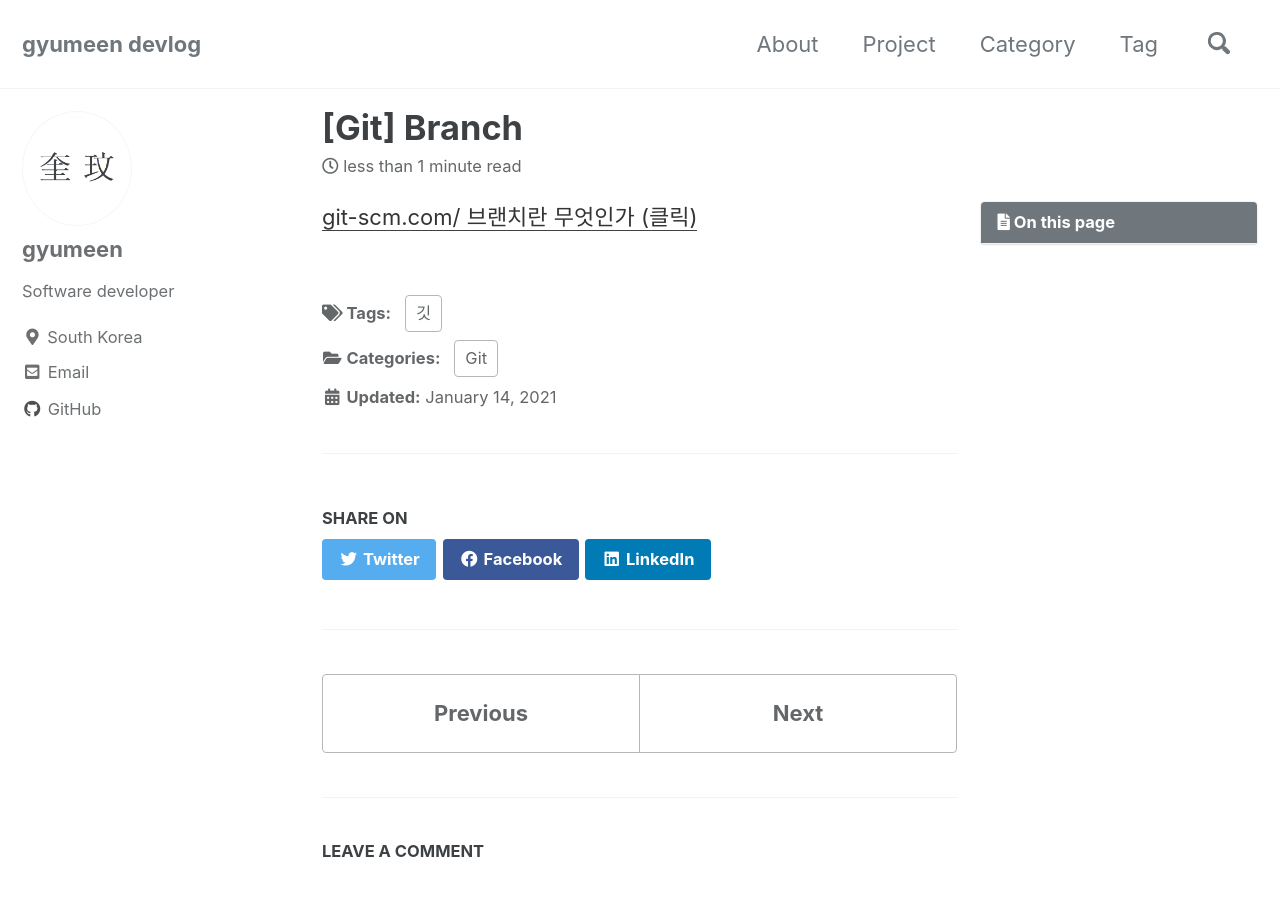
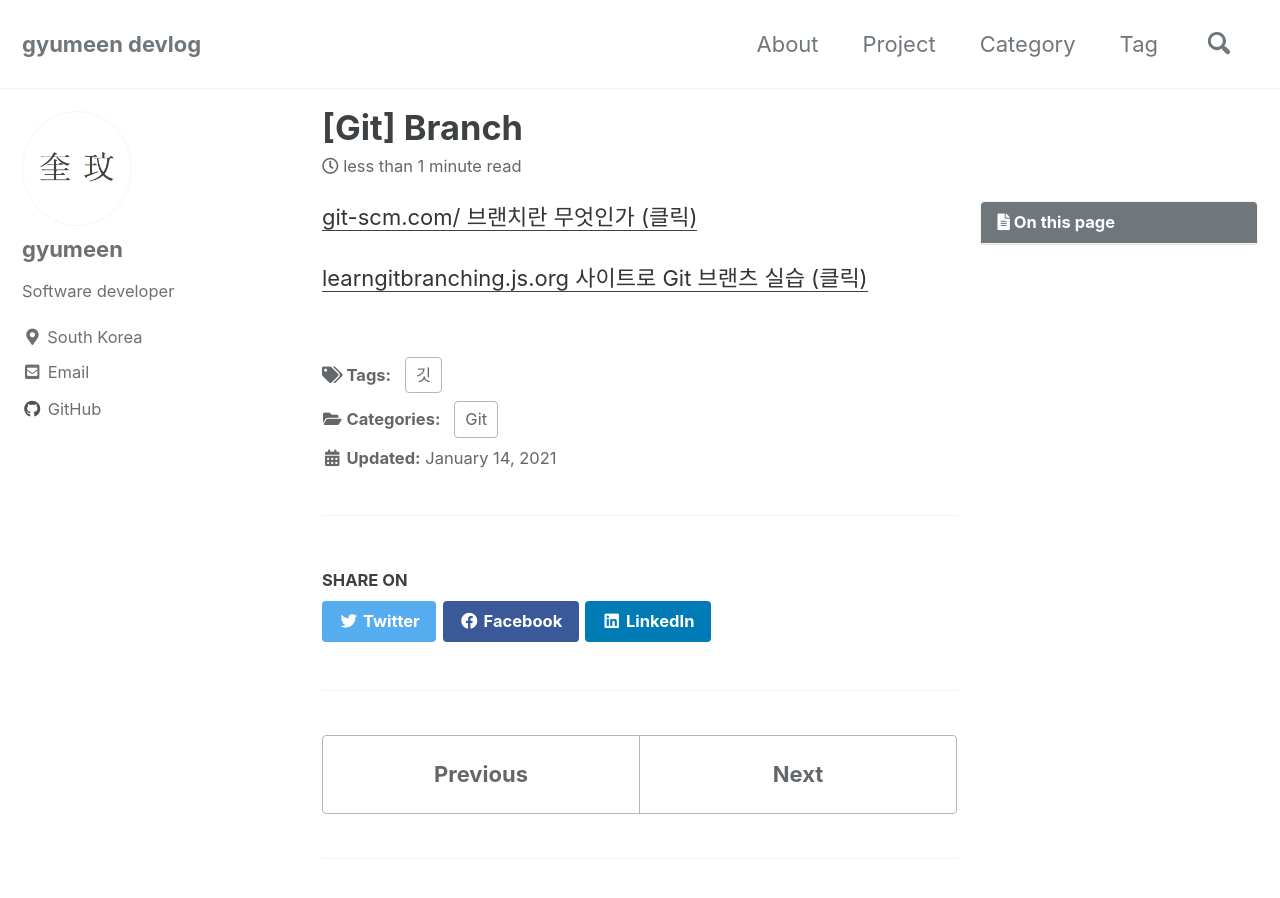
Before and after one commit to gyumeen/gyumeen.github.io, a Jekyll site: the page built from _posts/2021/Git/2021-01-14-[Git] Branch.md, in a window 1280 px wide and 900 px high. Built offline with Jekyll 4.4.1, drawn with Linux system fonts in a browser that asks for light colours; cached includes are drawn as plain includes; comment, search, counter and statistics services are not loaded.

Commit message:
Update 2021-01-14-[Git] Branch.md

```diff
--- a/_posts/2021/Git/2021-01-14-[Git] Branch.md
+++ b/_posts/2021/Git/2021-01-14-[Git] Branch.md
@@ -10,3 +10,5 @@ last_modified_at: 2021-01-14
 ---
 
 [<U>git-scm.com/ 브랜치란 무엇인가 (클릭)</U>](https://git-scm.com/book/ko/v2/Git-%EB%B8%8C%EB%9E%9C%EC%B9%98-%EB%B8%8C%EB%9E%9C%EC%B9%98%EB%9E%80-%EB%AC%B4%EC%97%87%EC%9D%B8%EA%B0%80)
+
+[<U>learngitbranching.js.org 사이트로 Git 브랜츠 실습 (클릭)</U>](https://learngitbranching.js.org/?locale=ko)
```
